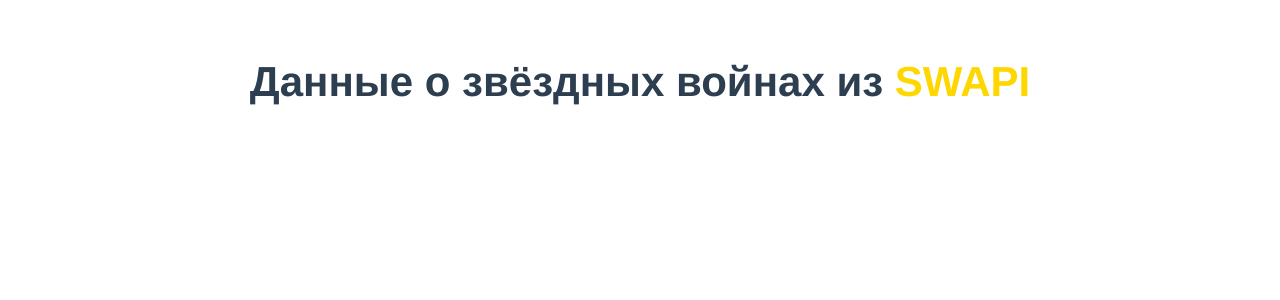
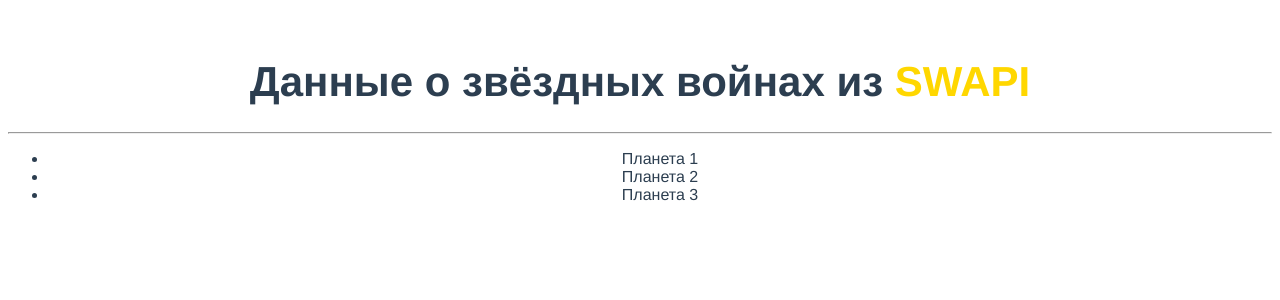
Before and after one commit to MaximSinyukov/sw-info, a Vue app: page / in a window 1280 px wide. Shown: the top 300 px of the page. Built offline with nearby package versions, Linux system fonts and the light colour scheme.

Commit message:
feat: создать данные и реализовать их вывод списком

```diff
--- a/src/App.vue
+++ b/src/App.vue
@@ -10,14 +10,30 @@
         SWAPI
       </a>
     </h1>
+    <hr>
+    <List
+      v-bind:items="planets"
+    />
   </div>
 </template>
 
 <script>
-
+import List from '@/components/List'
 
 export default {
   name: 'App',
+  data() {
+    return {
+      planets: [
+        {id: 1, title: 'Планета 1', residents: 10, visited: false},
+        {id: 2, title: 'Планета 2', residents: 3, visited: false},
+        {id: 3, title: 'Планета 3', residents: 5, visited: false},
+      ]
+    }
+  },
+  components: {
+    List
+  }
 }
 </script>
 
--- /dev/null
+++ b/src/components/List.vue
@@ -0,0 +1,22 @@
+<template>
+  <div>
+    <ul>
+      <ListItem
+        v-for="item of items"
+        :key="item.id"
+        v-bind:item="item"
+      />
+    </ul>
+  </div>
+</template>
+
+<script>
+import ListItem from '@/components/ListItem'
+
+export default {
+  props: ['items'],
+  components: {
+    ListItem
+  }
+}
+</script>
--- /dev/null
+++ b/src/components/ListItem.vue
@@ -0,0 +1,11 @@
+<template>
+  <li>
+    {{ item.title }}
+  </li>
+</template>
+
+<script>
+export default {
+  props: ['item']
+}
+</script>
```
